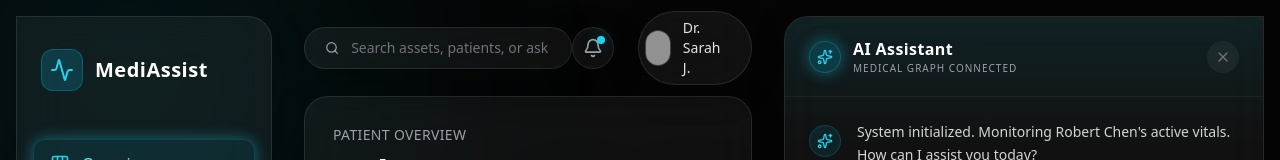
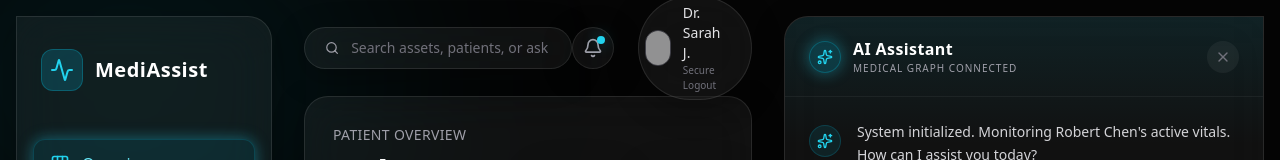
Before and after one commit to Aschio12/medi-assist-ai, a Next.js app in the folder apps/web/: page / in a window 1280 px wide. Shown: the top 160 px of the page. Built offline with nearby package versions, Linux system fonts and the light colour scheme; grey boxes are pictures that could not be loaded.

Commit message:
Phase 3 (18/20): Add Secure Logout button to Header profile

```diff
--- a/apps/web/src/components/layout/Header.tsx
+++ b/apps/web/src/components/layout/Header.tsx
@@ -15,7 +15,7 @@ export function Header() {
           <div className="h-9 w-9 rounded-full bg-zinc-800 border border-zinc-700 overflow-hidden">
             <img src="https://i.pravatar.cc/150?img=11" alt="Doctor" className="h-full w-full object-cover opacity-90" />
           </div>
-          <p className="text-sm font-medium text-zinc-200">Dr. Sarah J.</p>
+          <div className="flex flex-col"><p className="text-sm font-medium text-zinc-200">Dr. Sarah J.</p><a href="/auth/login" className="text-[10px] text-zinc-500 hover:text-neon-400">Secure Logout</a></div>
         </div>
       </div>
     </header>
```
